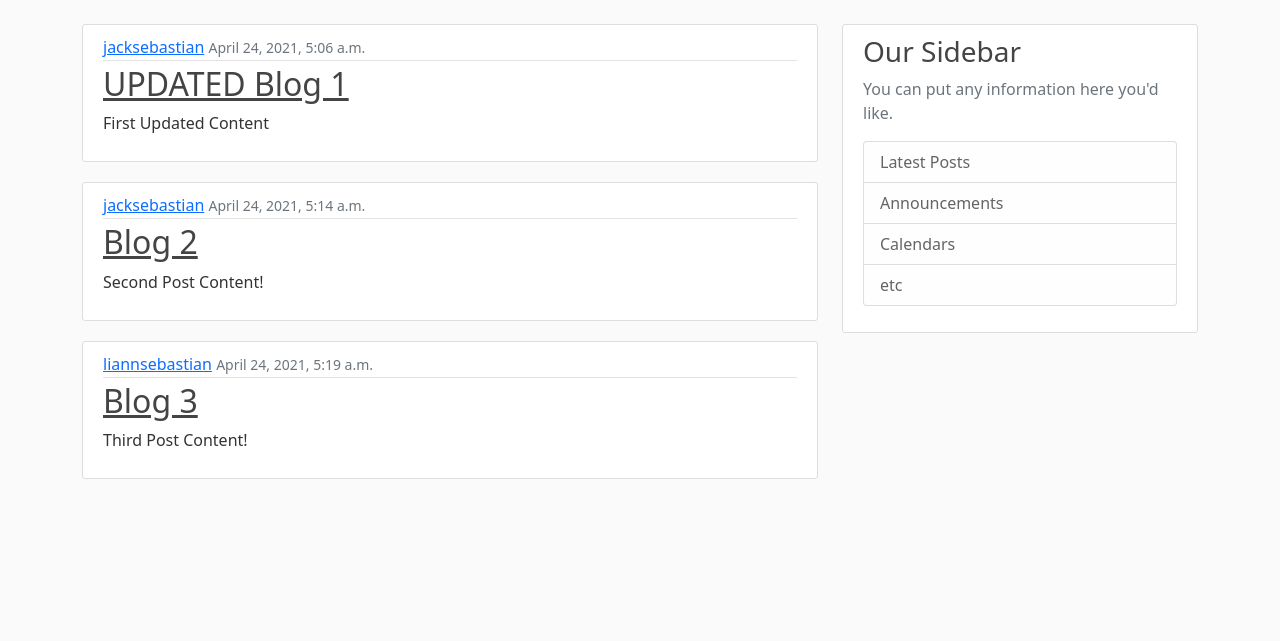
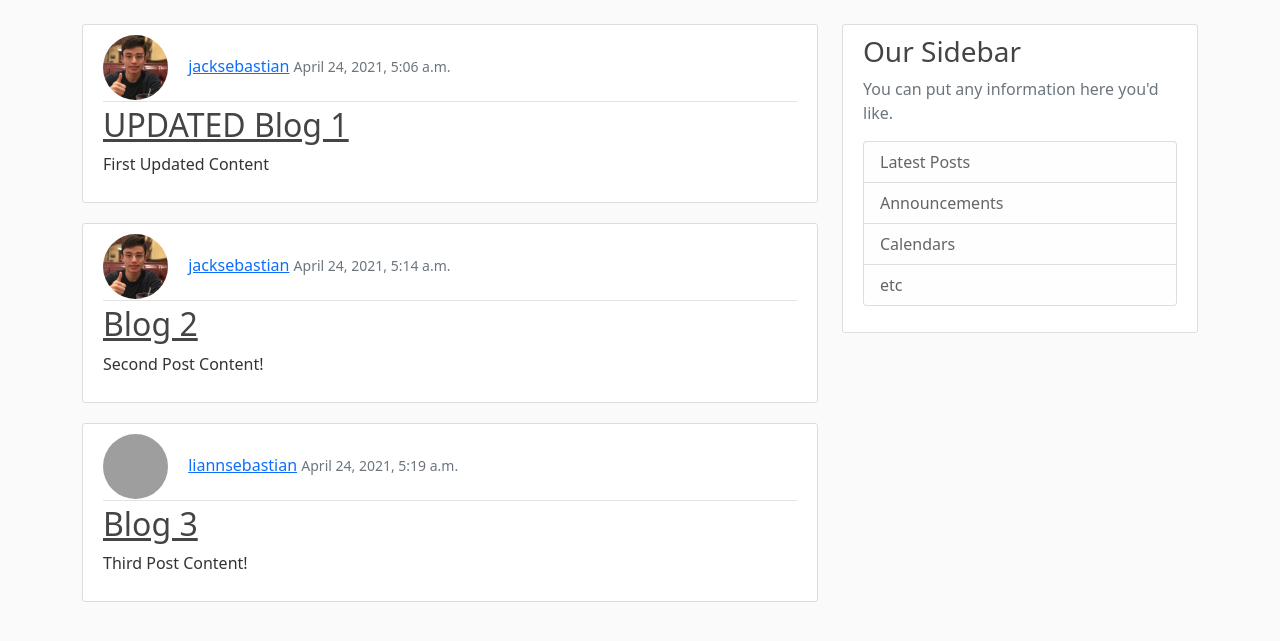
Before and after one commit to jacksebastian17/jackbook, a Django app: page / in a window 1280 px wide. Shown: the part 56-697 px from the top of the page. Run offline with Django 3.2, Linux system fonts and the light colour scheme; data comes from the database, SQL or seed files in the repository; grey boxes are pictures that could not be loaded.

Commit message:
added profile picture beside each post in home page

```diff
--- a/django_project/blog/templates/blog/home.html
+++ b/django_project/blog/templates/blog/home.html
@@ -4,6 +4,7 @@
         <article class="media content-section">
             <div class="media-body">
                 <div class="article-metadata">
+                    <img class="rounded-circle article-img" src="{{ post.author.profile.image.url }}"> <!-- profile picture beside each post -->
                     <a class="mr-2" href="#">{{ post.author }}</a>
                     <small class="text-muted">{{ post.date_posted }}</small> <!-- {{ post.date_posted|date:"F d, Y" }} -->
                 </div>
```
